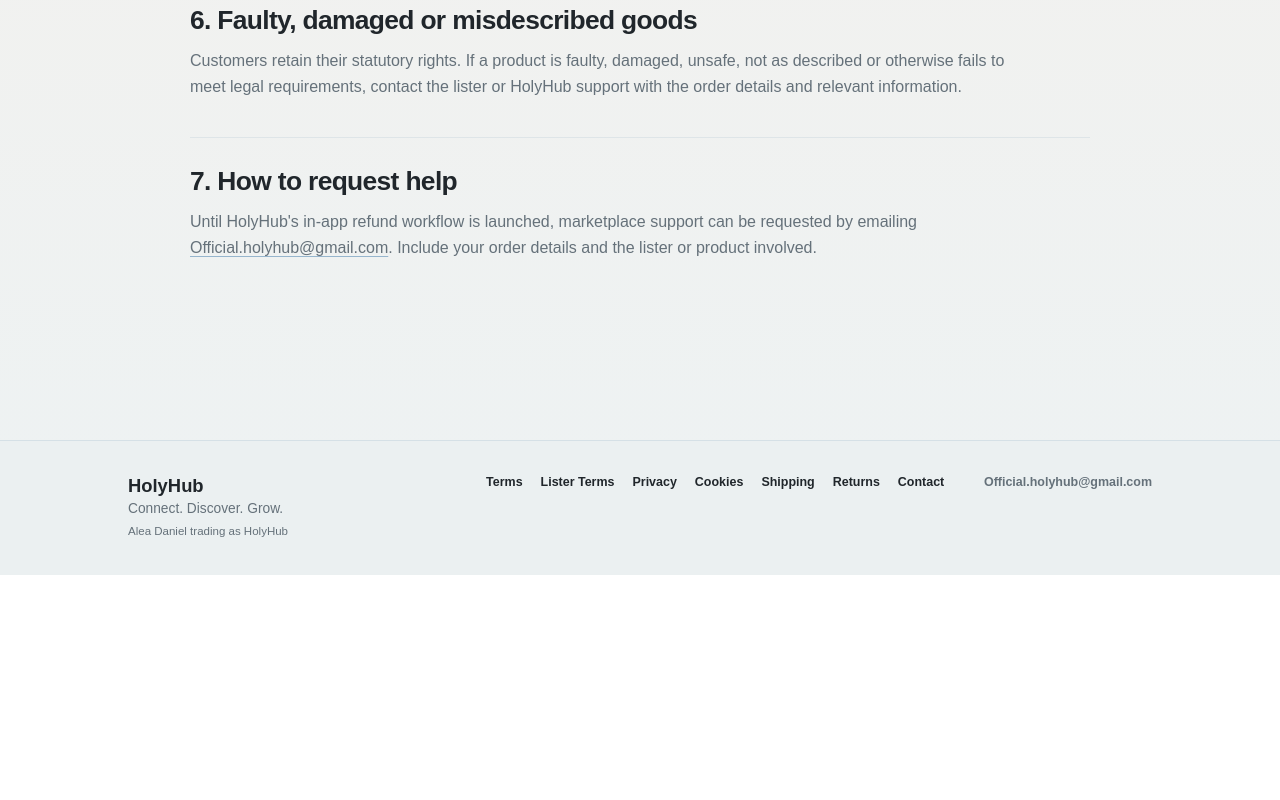
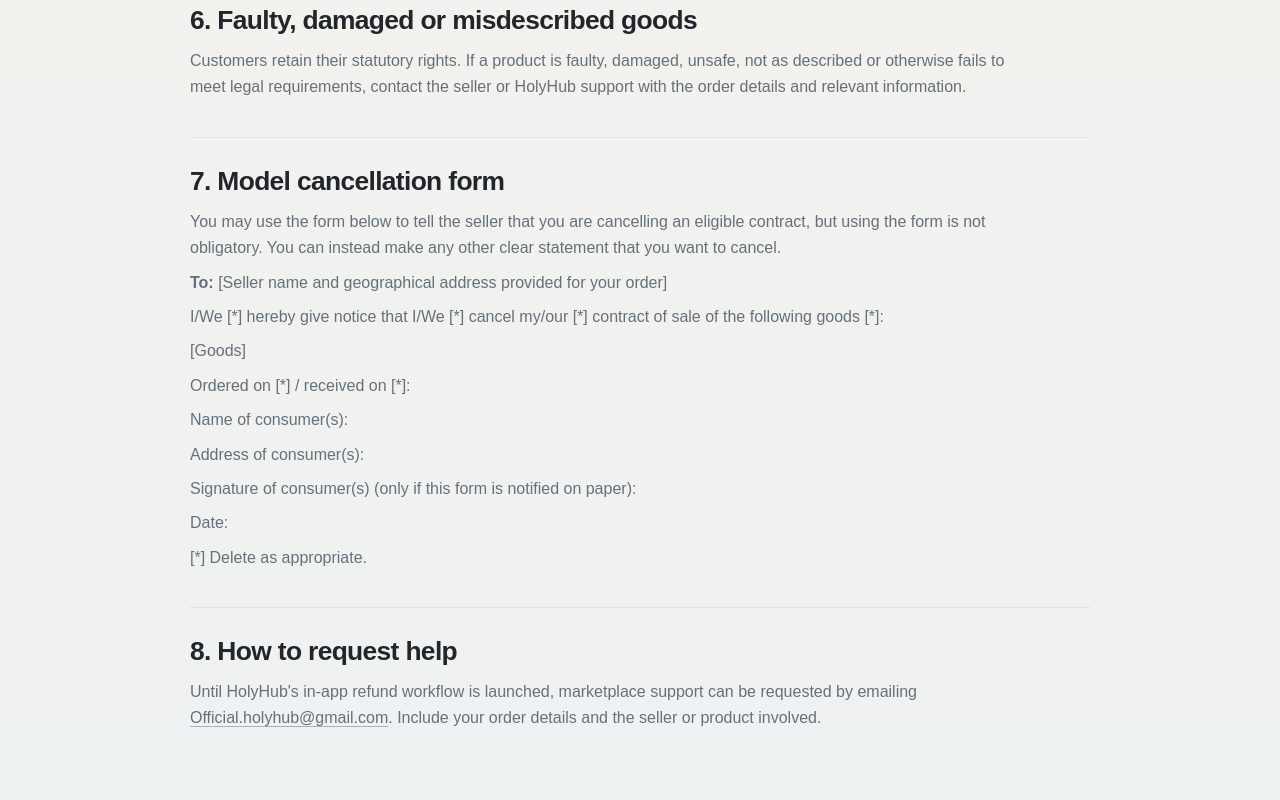
Before and after one commit to officialholyhub-star/holyhub-mvp, a Next.js app: page /returns in a window 1280 px wide. Shown: the part 1460-2260 px from the top of the page. Before the commit the page ends 2035 px from the top, so only its background shows below. Built offline with nearby package versions, Linux system fonts and the light colour scheme; no server answers.

Commit message:
Add statutory model cancellation form to returns policy

```diff
--- a/app/returns/page.tsx
+++ b/app/returns/page.tsx
@@ -4,14 +4,14 @@
   return (
     <LegalPage
       title="Returns & Refunds Policy"
-      intro="The lister who sold the product is responsible for the goods. HolyHub can help support the marketplace process when needed."
+      intro="The seller who sold the product is responsible for the goods. HolyHub can help support the marketplace process when needed."
     >
       <LegalSection title="1. Change-of-mind cancellations">
         <p>For most eligible goods bought online, a UK consumer can notify the seller that they want to cancel within 14 days after receiving the goods. They then normally have a further 14 days to return the goods.</p>
       </LegalSection>
 
       <LegalSection title="2. Where to return products">
-        <p>Products must normally be returned to the lister who sold them, using the return address or instructions provided for that order. <strong>Do not send product returns to HolyHub&apos;s business contact address unless HolyHub specifically instructs you to do so.</strong></p>
+        <p>Products must normally be returned to the seller who sold them, using the return address or instructions provided for that order. <strong>Do not send product returns to HolyHub&apos;s business contact address unless HolyHub specifically instructs you to do so.</strong></p>
       </LegalSection>
 
       <LegalSection title="3. Return postage">
@@ -27,11 +27,24 @@
       </LegalSection>
 
       <LegalSection title="6. Faulty, damaged or misdescribed goods">
-        <p>Customers retain their statutory rights. If a product is faulty, damaged, unsafe, not as described or otherwise fails to meet legal requirements, contact the lister or HolyHub support with the order details and relevant information.</p>
+        <p>Customers retain their statutory rights. If a product is faulty, damaged, unsafe, not as described or otherwise fails to meet legal requirements, contact the seller or HolyHub support with the order details and relevant information.</p>
       </LegalSection>
 
-      <LegalSection title="7. How to request help">
-        <p>Until HolyHub&apos;s in-app refund workflow is launched, marketplace support can be requested by emailing <a className="text-link" href="mailto:Official.holyhub@gmail.com">Official.holyhub@gmail.com</a>. Include your order details and the lister or product involved.</p>
+      <LegalSection title="7. Model cancellation form">
+        <p>You may use the form below to tell the seller that you are cancelling an eligible contract, but using the form is not obligatory. You can instead make any other clear statement that you want to cancel.</p>
+        <p><strong>To:</strong> [Seller name and geographical address provided for your order]</p>
+        <p>I/We [*] hereby give notice that I/We [*] cancel my/our [*] contract of sale of the following goods [*]:</p>
+        <p>[Goods]</p>
+        <p>Ordered on [*] / received on [*]:</p>
+        <p>Name of consumer(s):</p>
+        <p>Address of consumer(s):</p>
+        <p>Signature of consumer(s) (only if this form is notified on paper):</p>
+        <p>Date:</p>
+        <p>[*] Delete as appropriate.</p>
+      </LegalSection>
+
+      <LegalSection title="8. How to request help">
+        <p>Until HolyHub&apos;s in-app refund workflow is launched, marketplace support can be requested by emailing <a className="text-link" href="mailto:Official.holyhub@gmail.com">Official.holyhub@gmail.com</a>. Include your order details and the seller or product involved.</p>
       </LegalSection>
     </LegalPage>
   );
```
